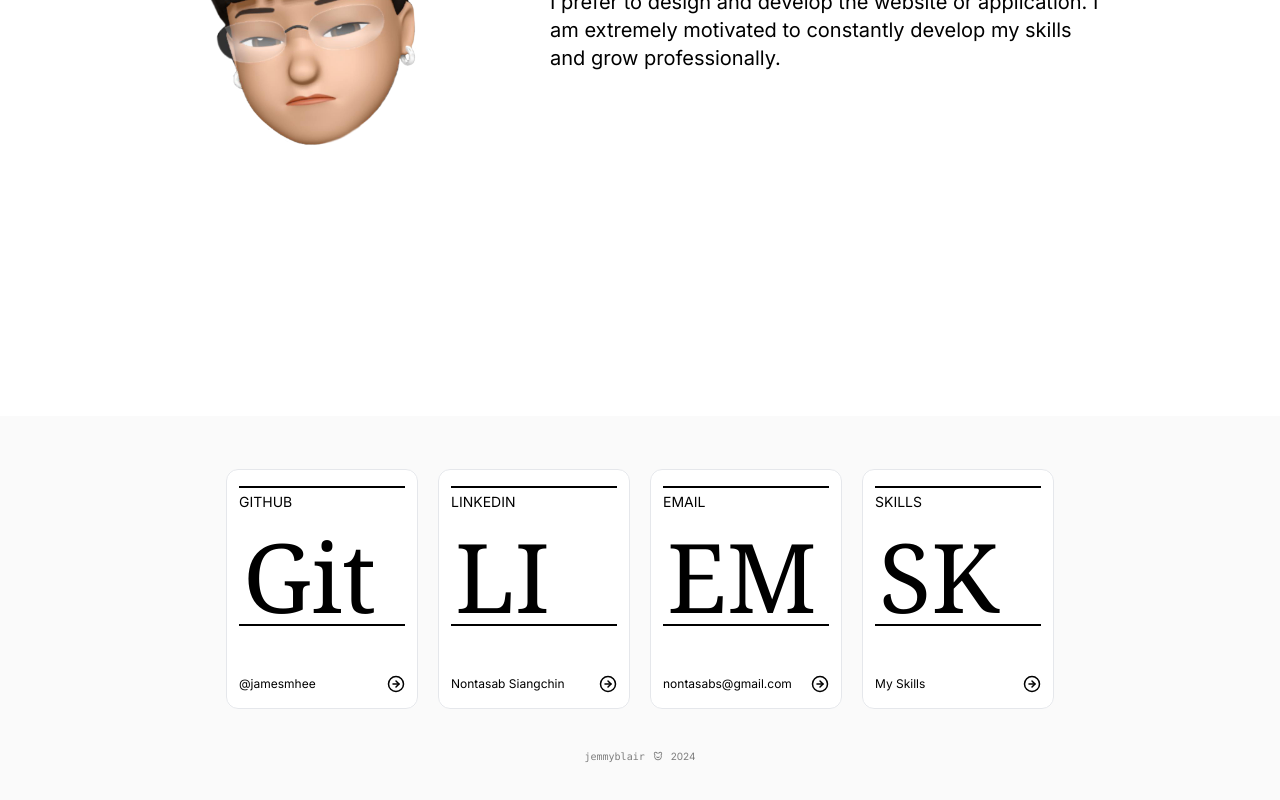
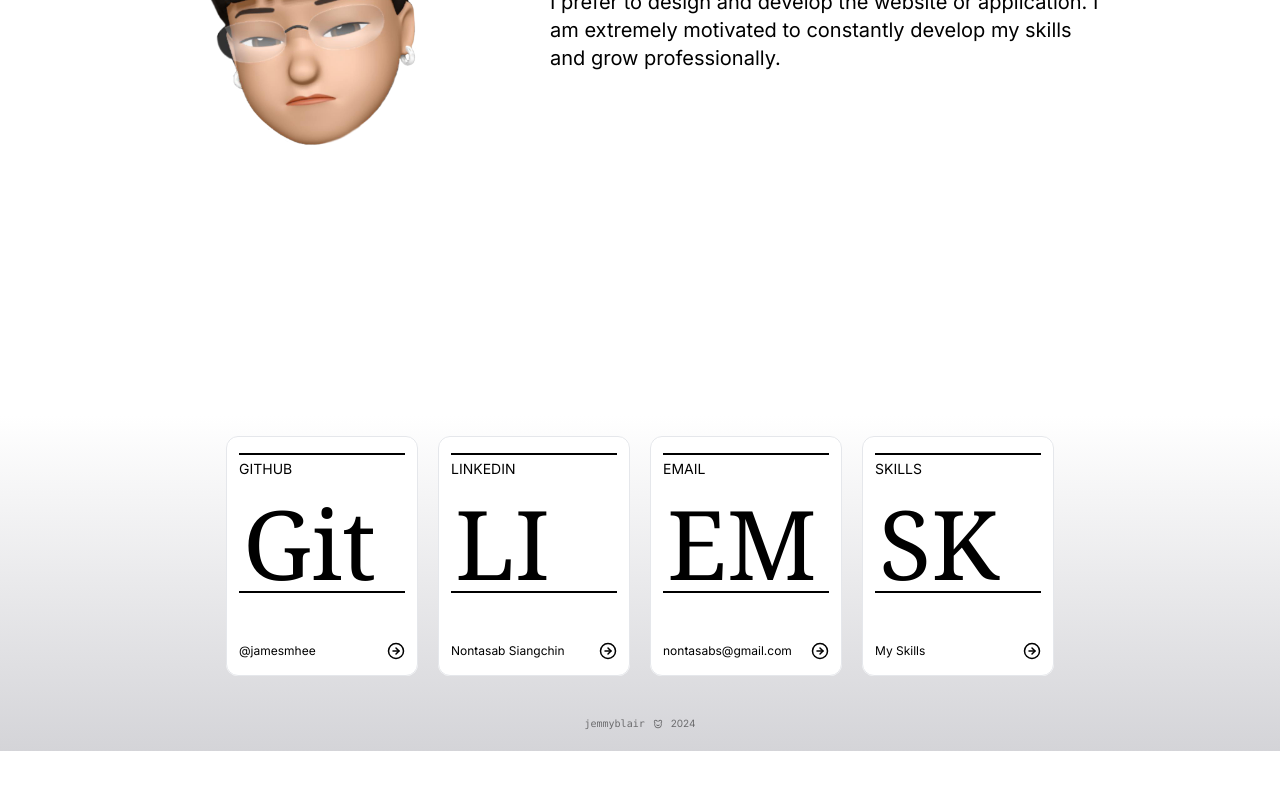
Before and after one commit to jamesmhee/New-Portfolio, a Next.js app: page / in a window 1280 px wide. Shown: the part 1184-1984 px from the top of the page. After the commit the page ends 1935 px from the top, so only its background shows below. Built offline with nearby package versions, Linux system fonts and the light colour scheme.

Commit message:
UPDATE LATEST

```diff
--- /dev/null
+++ b/src/components/Skills.tsx
@@ -0,0 +1,209 @@
+import React, { useLayoutEffect, useRef } from 'react'
+import { MdCloseFullscreen } from "react-icons/md";
+import { FaReact, FaHtml5, FaCss3Alt, FaNode } from "react-icons/fa";
+import { BiLogoJavascript } from "react-icons/bi";
+import { SiTypescript, SiTailwindcss, SiAntdesign, SiJquery, SiBootstrap, SiExpress, SiPostgresql, SiMysql, SiMongodb, SiPrisma, SiGit, SiGithub, SiDocker, SiPostman, SiFigma } from "react-icons/si";
+import { TbApi } from "react-icons/tb";
+
+interface ISkillsProps{
+    showSkills: boolean;
+    setShowSkills: (boolean:boolean)=>void
+}
+
+interface ISkillListProps{
+    list: ISkillListData[]
+}
+
+interface ISkillListData{
+    icon:  React.JSX.Element | React.JSX.Element[]
+    color: string
+    text: string
+}
+
+const listData:ISkillListData[] = [
+    {
+        icon: <FaHtml5/>,
+        color: 'bg-gradient-to-r from-orange-500 to-orange-700',
+        text: 'HTML5'
+    },
+    {
+        icon: <FaCss3Alt/>,
+        color: 'bg-gradient-to-r from-blue-500 to-blue-700',
+        text: 'CSS3'
+    },
+    {
+        icon: <BiLogoJavascript/>,
+        color: 'bg-gradient-to-r from-yellow-500 to-yellow-700',
+        text: 'JavaScript'
+    },
+    {
+        icon: <SiTypescript/>,
+        color: 'bg-gradient-to-r from-blue-500 to-blue-700',
+        text: 'TypeScript'
+    },
+]
+
+const listDataSecond:ISkillListData[] = [
+    {
+        icon: <FaReact/>,
+        color: 'bg-gradient-to-r from-blue-700 to-blue-900',
+        text: 'React.JS'
+    },
+    {
+        icon: <FaReact/>,
+        color: 'bg-gradient-to-r from-blue-700 to-blue-900',
+        text: 'React Native'
+    },
+    {
+        icon: <SiTailwindcss/>,
+        color: 'bg-gradient-to-r from-blue-500 to-blue-700',
+        text: 'Tailwind CSS'
+    },
+    {
+        icon: <SiAntdesign/>,
+        color: 'bg-gradient-to-r from-blue-500 to-blue-700',
+        text: 'AntDesign'
+    },
+    {
+        icon: <SiJquery/>,
+        color: 'bg-gradient-to-r from-blue-500 to-blue-700',
+        text: 'jQuery'
+    },
+    {
+        icon: <SiBootstrap/>,
+        color: 'bg-gradient-to-r from-violet-500 to-violet-700',
+        text: 'Bootstrap'
+    },
+]
+
+const listDataBackend:ISkillListData[] = [
+    {
+        icon: <FaNode/>,
+        color: 'bg-gradient-to-r from-green-500 to-green-700',
+        text: 'Node.JS'
+    },
+    {
+        icon: <SiExpress/>,
+        color: 'bg-gradient-to-r from-zinc-500 to-zinc-700',
+        text: 'Express.JS'
+    },
+    {
+        icon: <SiPostgresql/>,
+        color: 'bg-gradient-to-r from-blue-500 to-blue-700',
+        text: 'PostgreSQL'
+    },
+    {
+        icon: <SiMysql/>,
+        color: 'bg-gradient-to-r from-zinc-500 to-zinc-700',
+        text: 'MySQL'
+    },
+    {
+        icon: <SiMongodb/>,
+        color: 'bg-gradient-to-r from-green-500 to-green-700',
+        text: 'MongoDB'
+    },
+    {
+        icon: <SiPrisma/>,
+        color: 'bg-gradient-to-r from-zinc-500 to-zinc-700',
+        text: 'Prisma'
+    },
+    {
+        icon: <TbApi/>,
+        color: 'bg-gradient-to-r from-zinc-500 to-zinc-700',
+        text: 'RESTful API'
+    },
+]
+
+const listDataOther: ISkillListData[] = [
+    {
+        icon: <SiGit/>,
+        color: 'bg-gradient-to-r from-orange-500 to-orange-700',
+        text: 'Git'
+    },
+    {
+        icon: <SiGithub/>,
+        color: 'bg-gradient-to-r from-violet-500 to-violet-700',
+        text: 'Github'
+    },
+    {
+        icon: <SiDocker/>,
+        color: 'bg-gradient-to-r from-blue-500 to-blue-700',
+        text: 'Docker'
+    },
+    {
+        icon: <SiPostman/>,
+        color: 'bg-gradient-to-r from-orange-500 to-orange-700',
+        text: 'Postman'
+    },
+    {
+        icon: <SiFigma/>,
+        color: 'bg-gradient-to-r from-orange-500 via-violet-500 to-lime-700',
+        text: 'Postman'
+    },
+]
+
+const SkillList = ({list}: ISkillListProps) =>{
+    return (
+        <div className='flex-wrap flex w-screen gap-2 py-5'>
+            {list.map((elm, index)=>(
+                <div key={index} className={'flex gap-2 w-max py-2 px-3 items-center justify-center rounded-lg ' + elm.color}>
+                    {elm.icon}
+                    <span className='text-base'>
+                        {elm.text}
+                    </span>
+                </div>
+            ))}
+        </div>
+    )
+}
+
+const Skills = ({showSkills, setShowSkills}:ISkillsProps ) => {
+    const divRef = useRef<HTMLDivElement>(null)
+    const handleEscape = () =>{
+        const target = document as Document
+        target.addEventListener('keydown', (event: KeyboardEvent)=>{
+            if(showSkills &&(event.code === 'code' || event.key === 'Escape' || event.keyCode == 27)){
+                setShowSkills(false)
+            }else{
+                return false
+            }
+        })
+    }
+
+    useLayoutEffect(()=>{
+        divRef?.current?.scrollTo(0,0)
+        handleEscape()
+    }, [showSkills])
+
+  return (
+    <div className={(showSkills ? 'opacity-100 z-2' : 'opacity-0 z-[-1]') + ' transition-opacity duration-500 fixed text-2xl top-0 right-0 bg-black/85 min-w-screen min-h-screen' }>
+        <div className='flex justify-end w-full gap-3 mt-2 mr-2'>
+            <button onClick={()=>setShowSkills(false)} type="button">
+                <MdCloseFullscreen className='text-2xl text-white m-3'/>
+            </button>
+        </div>
+        <div className='w-screen h-[calc(100vh_-_100px)] flex px-7 sm:px-20 mt-5'>
+            <div ref={divRef} className='flex gap-5 text-white flex-col overflow-y-scroll overflow-x-hidden'>
+                <div className='flex w-screen flex-col'>
+                    <b className='text-2xl border-b-2 w-screen'>Frontend Skill</b>
+                    <SkillList list={listData}/>
+                </div>
+                <div className='flex w-screen flex-col'>
+                    <b className='text-2xl border-b-2 w-screen'>Frontend Frameworks</b>
+                    <SkillList list={listDataSecond}/>
+                </div>
+                <div className='flex w-screen flex-col'>
+                    <b className='text-2xl border-b-2 w-screen'>Backend Skills</b>
+                    <SkillList list={listDataBackend}/>
+                </div>
+                <div className='flex w-screen flex-col'>
+                    <b className='text-2xl border-b-2 w-screen'>Other Skills</b>
+                    <SkillList list={listDataOther}/>
+                </div>
+            </div>
+        </div>
+    </div>
+  )
+}
+
+export default Skills
--- a/src/components/ThirdSection.tsx
+++ b/src/components/ThirdSection.tsx
@@ -1,17 +1,14 @@
 'use client'
-import React, { useCallback, useState } from 'react'
+import React, { useState } from 'react'
 import FlippingCard from './animata/list/flipping-cards'
 import { FaGithub, FaLinkedin } from "react-icons/fa6";
 import { FaMailBulk } from "react-icons/fa";
-import { MdCloseFullscreen } from "react-icons/md";
 import { RiBearSmileLine } from "react-icons/ri";
+import { GrVulnerability } from "react-icons/gr";
+import Skills from './Skills';
 
 const ThirdSection = () => {
     const [showSkills, setShowSkills] = useState<boolean>(false)
-    const handleSkills = useCallback(()=>{
-        setShowSkills(!showSkills)
-        console.log("sdsd")
-    }, [showSkills])
 
     const DataList = [
         {
@@ -19,44 +16,42 @@ const ThirdSection = () => {
             image: <FaGithub className='text-white font-bold text-6xl'/>,
             title: 'Git',
             textFront: '@jamesmhee',
-            linkTo: 'https://github.com/jamesmhee'
+            linkTo: 'https://github.com/jamesmhee',
+            color: 'bg-gradient-to-b from-violet-500 to-violet-800'
         },
         {
             font: 'LINKEDIN',
             image: <FaLinkedin className='text-white font-bold text-6xl'/>,
             title: 'LI',
             textFront: 'Nontasab Siangchin',
-            linkTo: 'https://www.linkedin.com/in/nontasab-siangchin-bab735227/'
+            linkTo: 'https://www.linkedin.com/in/nontasab-siangchin-bab735227/',
+            color: 'bg-gradient-to-b from-blue-500 to-blue-800'
         },
         {
             font: 'EMAIL',
             image: <FaMailBulk className='text-white font-bold text-6xl'/>,
             title: 'EM',
             textFront: 'nontasabs@gmail.com',
-            linkTo: 'mailto:nontasabs@gmail.com'
+            linkTo: 'mailto:nontasabs@gmail.com',
+            color: 'bg-gradient-to-b from-zinc-500 to-zinc-800'
         },
         {
             font: 'SKILLS',
-            image: <FaMailBulk className='text-white font-bold text-6xl'/>,
+            image: <GrVulnerability className='text-white font-bold text-6xl'/>,
             title: 'SK',
             textFront: 'My Skills',
             linkTo: '/skills',
-            onClick: handleSkills
+            onClick: ()=>setShowSkills(true),
+            color: 'bg-gradient-to-b from-red-500 to-red-800'
         }
     ]
 
   return (
-    <div id="third" className='bg-zinc-50 w-screen h-[50vh] max-sm:h-max p-5 flex flex-col items-center justify-center'>
+    <div id="third" className='bg-gradient-to-b from-white to-zinc-300 w-screen h-max max-sm:h-max p-5 flex flex-col items-center justify-center'>
         <FlippingCard
             list={DataList}
         />
-        <div className={(showSkills ? 'opacity-100 z-2' : 'opacity-0 z-[-1]') + ' transition-opacity duration-300 fixed text-2xl top-0 bg-black/80 w-screen h-screen' }>
-            <div className='flex justify-end w-full'>
-                <button onClick={handleSkills} type="button">
-                    <MdCloseFullscreen className='text-2xl text-white m-2'/>
-                </button>
-            </div>
-        </div>
+        <Skills showSkills={showSkills} setShowSkills={()=> setShowSkills(!showSkills)}/>
         <div className='mt-10 text-[10px] text-black/50 flex items-center gap-2'>
             <pre>
                 jemmyblair
--- a/src/components/animata/list/flipping-cards.tsx
+++ b/src/components/animata/list/flipping-cards.tsx
@@ -8,6 +8,7 @@ import Link from "next/link";
 interface CardProps {
   show: React.ReactNode;
   reveal: React.ReactNode;
+  color: string
 }
 
 interface CardDetailsProps extends React.HTMLAttributes<HTMLDivElement> {
@@ -18,13 +19,14 @@ interface CardDetailsProps extends React.HTMLAttributes<HTMLDivElement> {
   linkTo: string
   onClick?: ()=>void;
   index?: number;
+  color: string
 }
 
 interface FlippingCardProps {
   list: CardDetailsProps[];
 }
 
-const Card = ({ show, reveal }: CardProps) => {
+const Card = ({ color, show, reveal }: CardProps) => {
   const common = "absolute flex w-full h-full [backface-visibility:hidden] rounded-xl";
   return (
     <div className={cn("group h-60 w-48 [perspective:1000px]")}>
@@ -35,11 +37,7 @@ const Card = ({ show, reveal }: CardProps) => {
       >
         <div className={cn("bg-white", common)}>{show}</div>
         <div
-          className={cn("[transform:rotateY(180deg)]", common)}
-          style={{
-            // Note: Set your own color over here
-            backgroundColor: `#${(((1 << 24) * Math.random()) | 0).toString(16).padStart(6, "0")}`,
-          }}
+          className={cn("[transform:rotateY(180deg)]", common, color)}
         >
           {reveal}
         </div>
@@ -48,9 +46,10 @@ const Card = ({ show, reveal }: CardProps) => {
   );
 };
 
-const CardDetails = ({ title, image, font, index, linkTo, textFront, onClick }: CardDetailsProps) => {
+const CardDetails = ({ title, image, font, index, linkTo, textFront, onClick, color }: CardDetailsProps) => {
   return (
     <Card
+      color={color}
       show={
         <div className="flex w-full flex-col border-[1px] px-3 py-4 text-sm rounded-xl">
           <span className="border-t-2 border-black pt-1">{font}</span>
@@ -93,7 +92,7 @@ const CardDetails = ({ title, image, font, index, linkTo, textFront, onClick }:
 
 export default function FlippingCard({ list }: FlippingCardProps) {
   return (
-    <div className="grid grid-cols-4 gap-5 max-sm:grid-cols-2">
+    <div className="grid md:grid-cols-4 gap-5 max-sm:grid-cols-1 sm:grid-cols-2">
       {list.map((item, index) => (
         <CardDetails
           key={`card_${index}`}
@@ -104,6 +103,7 @@ export default function FlippingCard({ list }: FlippingCardProps) {
           linkTo={item.linkTo}
           textFront={item.textFront}
           onClick={item.onClick}
+          color={item.color}
         />
       ))}
     </div>
```
